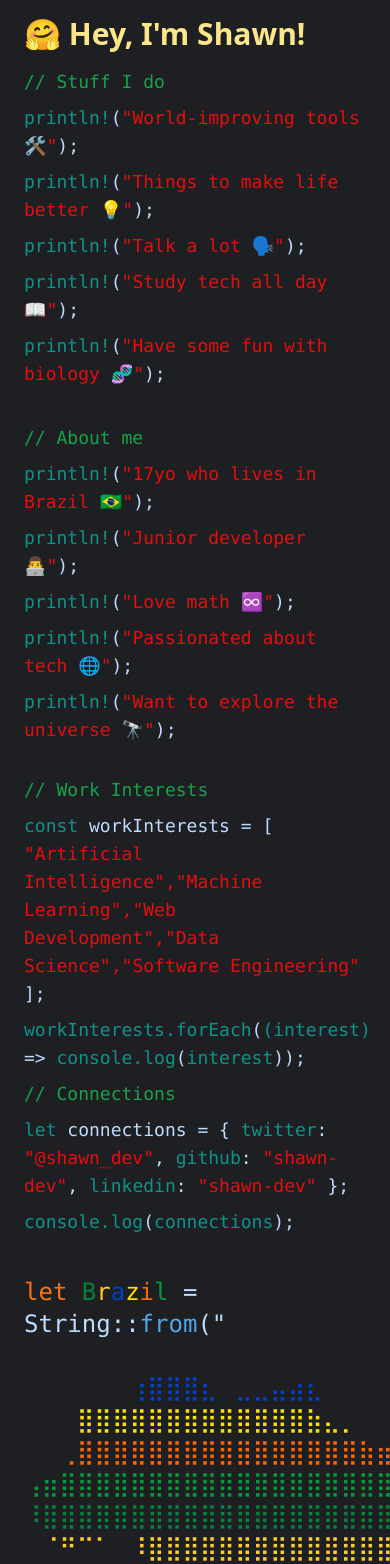
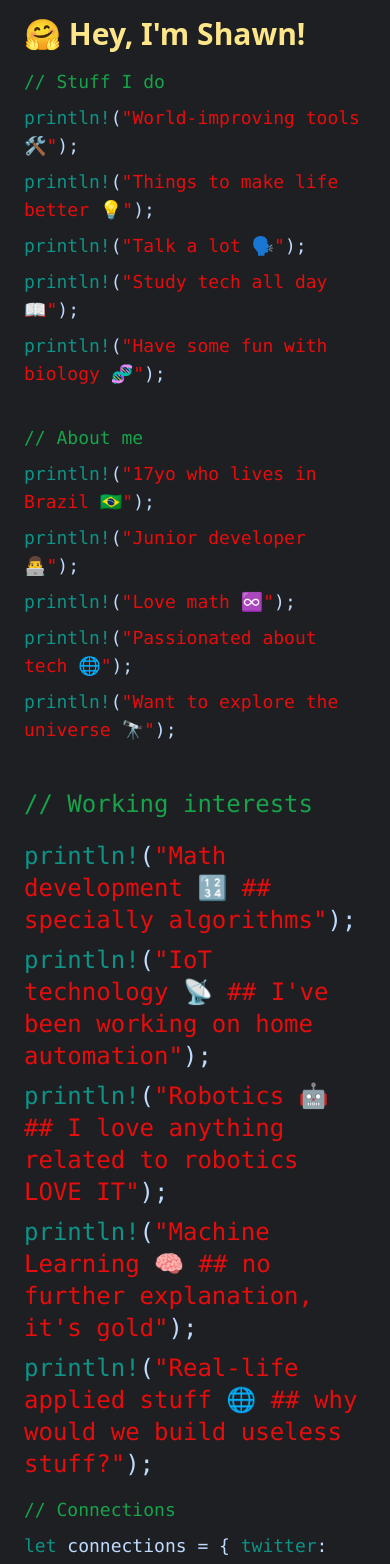
Before and after one commit to ShawnNectar/portfolio-v1, a Vue app: page / in a window 390 px wide. Shown: the top 1564 px of the page. Built offline with nearby package versions, Linux system fonts and the light colour scheme.

Commit message:
[Minor] WI test mobile prodc

```diff
--- a/src/components/WorkInterests.vue
+++ b/src/components/WorkInterests.vue
@@ -3,22 +3,26 @@
 </script>
 
 <template>
-    <div class="text-lg md:text-2xl text-blue-200 font-mono">
-        <h1 class="text-green-600 py-2 md:py-5">// Work Interests</h1>
-        <p class="pb-2">
-            <span class="text-teal-600">const</span> workInterests = [
-            <span style="color: #e70d0d;">"Artificial Intelligence",</span>
-            <span style="color: #e70d0d;">"Machine Learning",</span>
-            <span style="color: #e70d0d;">"Web Development",</span>
-            <span style="color: #e70d0d;">"Data Science",</span>
-            <span style="color: #e70d0d;">"Software Engineering"</span>
-            ];
-        </p>
-        <p>
-            <span class="text-teal-600">workInterests.forEach</span>(<span class="text-teal-600">(interest)</span> => <span class="text-teal-600">console.log</span>(<span class="text-teal-600">interest</span>));
-        </p>
+    <div class="text-2xl text-blue-200 font-mono">
+        <h1 class="text-green-600 py-5">// Working interests </h1>
+        <h2 class="pb-2">
+            <span class="text-teal-600">println!</span>(<span style="color: #e70d0d;">"Math development 🔢 ## specially algorithms"</span>);
+        </h2>
+        <h2 class="pb-2">
+            <span class="text-teal-600">println!</span>(<span style="color: #e70d0d;">"IoT technology 📡 ## I've been working on home automation"</span>);
+        </h2>
+        <h2 class="pb-2">
+            <span class="text-teal-600">println!</span>(<span style="color: #e70d0d;">"Robotics 🤖 ## I love anything related to robotics LOVE IT"</span>);
+        </h2>
+        <h2 class="pb-2">
+            <span class="text-teal-600">println!</span>(<span style="color: #e70d0d;">"Machine Learning 🧠 ## no further explanation, it's gold"</span>);
+        </h2>
+        <h2 class="pb-2">
+            <span class="text-teal-600">println!</span>(<span style="color: #e70d0d;">"Real-life applied stuff 🌐 ## why would we build useless stuff?"</span>);
+        </h2>
     </div>
 </template>
+
 
 
 <style scoped>
```
